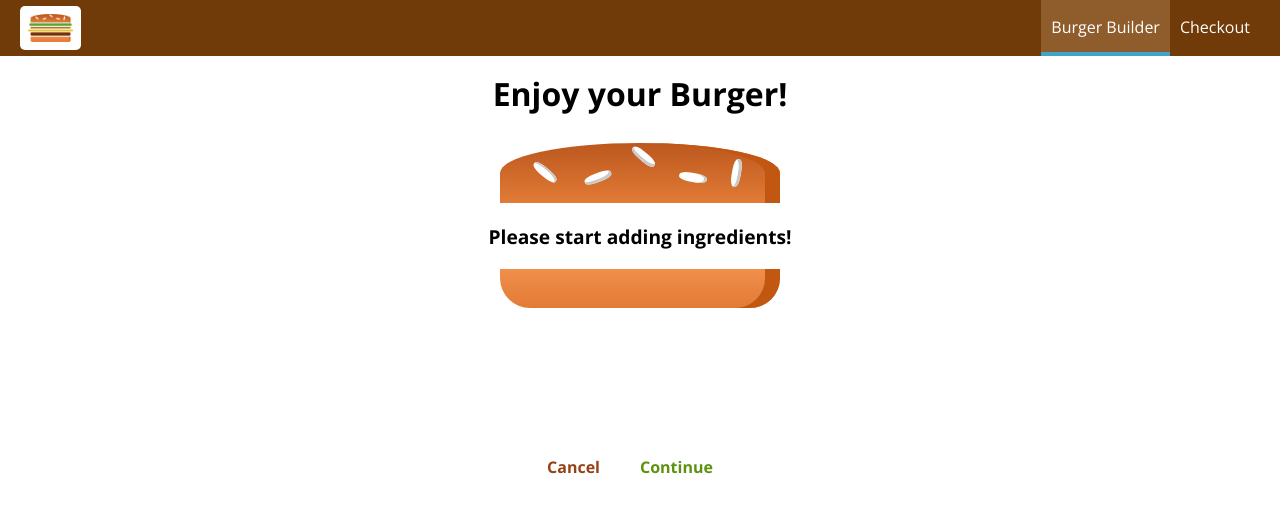
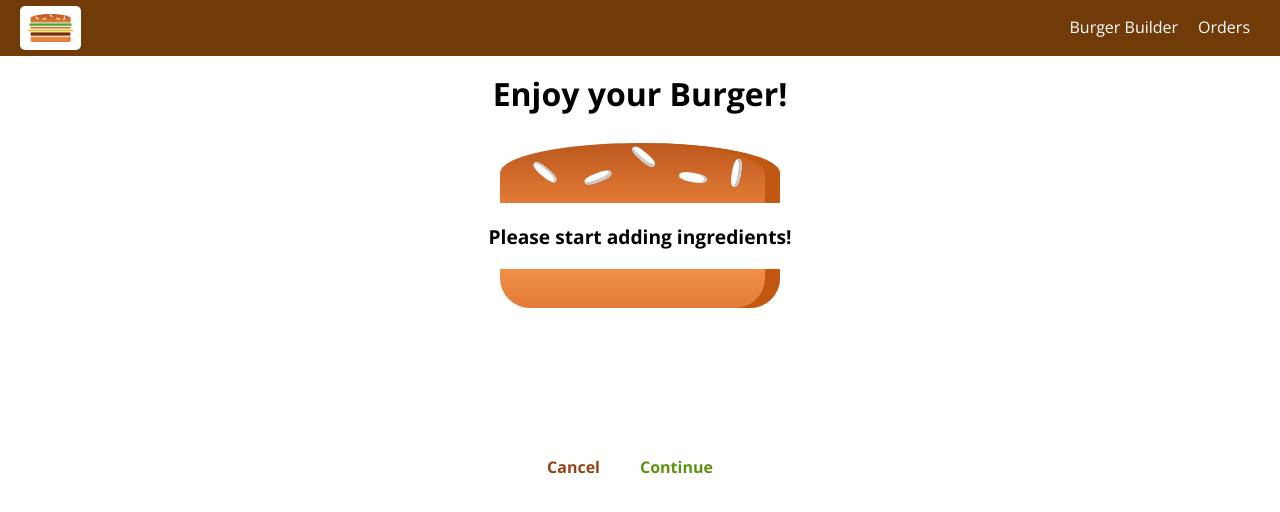
Before and after one commit to mlycode/react-burger-app, a React app: page /checkout in a window 1280 px wide. Shown: the top 512 px of the page. Built offline with nearby package versions, Linux system fonts and the light colour scheme.

Commit message:
add order container and components with navbar route

```diff
--- a/src/App.js
+++ b/src/App.js
@@ -4,6 +4,7 @@
 import Layout from "./hoc/Layout/Layout";
 import BurgerBuilder from "./containers/BurgerBuilder/BurgerBuilder";
 import Checkout from "./containers/Checkout/Checkout";
+import Orders from "./containers/Orders/Orders";
 
 
 class App extends Component {
@@ -13,6 +14,7 @@
         <Layout>
           <Switch>
             <Route path="/checkout"  component={Checkout} />
+            <Route path="/orders" component={Orders} />
             <Route path="/" component={BurgerBuilder} />
           </Switch>
         </Layout>
--- a/src/components/Navigation/NavigationItems/NavigationItem/NavigationItem.js
+++ b/src/components/Navigation/NavigationItems/NavigationItem/NavigationItem.js
@@ -1,11 +1,16 @@
 import React from "react";
+import {NavLink} from "react-router-dom";
+
 import classes from "./NavigationItem.css";
 
 const navigationItem = (props) => (
     <li className={classes.NavigationItem}>
-        <a
-            href={props.link}
-            className={props.active ? classes.active : null}>{props.children}</a>
+        <NavLink
+            to={props.link}
+            exact
+            activeClassName={classes.active} >
+            {props.children}
+        </NavLink>
     </li>
 );
 
--- a/src/components/Navigation/NavigationItems/NavigationItems.js
+++ b/src/components/Navigation/NavigationItems/NavigationItems.js
@@ -4,8 +4,8 @@
 
 const navigationItems = () => (
     <ul className={classes.NavigationItems}>
-        <NavigationItem link="/" active>Burger Builder</NavigationItem>
-        <NavigationItem link="/">Checkout</NavigationItem>
+        <NavigationItem link="/">Burger Builder</NavigationItem>
+        <NavigationItem link="/orders">Orders</NavigationItem>
     </ul>
 );
 
--- /dev/null
+++ b/src/components/Order/Order.css
@@ -0,0 +1,8 @@
+.Order {
+    width: 100%;
+    border: 1px solid #eee;
+    box-shadow: 0 2px 3px #ccc;
+    padding: 10px;
+    margin: 10px auto;
+    box-sizing: border-box;
+}
--- /dev/null
+++ b/src/components/Order/Order.js
@@ -0,0 +1,12 @@
+import React from "react";
+
+import classes from "./Order.css";
+
+const order = (props) => (
+    <div className={classes.Order}>
+        <p>Ingredients: </p>
+        <p>Price: <strong>123</strong></p>
+    </div>
+);
+
+export default order;
--- /dev/null
+++ b/src/containers/Orders/Orders.js
@@ -0,0 +1,17 @@
+import React, {Component} from "react";
+
+import Order from "../../components/Order/Order";
+
+class Orders extends Component {
+
+    render () {
+        return (
+            <div>
+                <Order />
+                <Order />
+            </div>
+        );
+    }
+}
+
+export default Orders;
```
